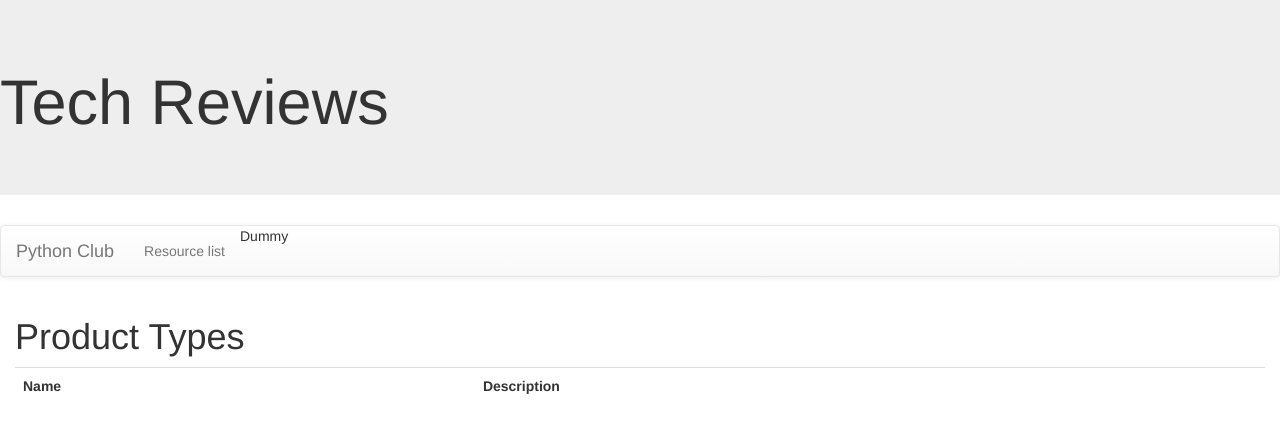
After one commit to hoohooprog/PythonClub, a Django app: page /Club/resource in a window 1280 px wide. The commit adds this page. Shown: the top 433 px of the page. Run offline with Django 4.2, Linux system fonts and the light colour scheme; data that the repository does not hold is empty; some libraries are stand-ins or nearby versions.

Commit message:
A5: added href to base index and list of resources to resource.html

```diff
--- a/Club/templates/base.html
+++ b/Club/templates/base.html
@@ -16,7 +16,7 @@
 <a class="navbar-brand" href="{% url 'index' %}">Python Club</a>
 </div>
 <ul class="nav navbar-nav">
-<li>Dummy</li>
+<li><a href="{% url 'resource' %}""> Resource list </a></li>
 <li>Dummy</li>
 </ul>
 </div>
@@ -27,4 +27,5 @@
 {% endblock content %}
 </div>
 </body>
+
 </html>
--- /dev/null
+++ b/Club/templates/resources.html
@@ -0,0 +1,21 @@
+{% extends 'base.html' %}
+{% block content %}
+<h1>Product Types</h1>
+<table class='table'>
+ <tr>
+     <th>Name</th>
+     <th>Description</th>
+ </tr>
+ {% for t in resource_list %}
+   <tr>
+       <td>{{ t.resource_name }}</td>
+       <td>{{ t.resource_type }}</td>
+   </tr>
+
+ {% endfor %}
+
+
+</table>
+
+
+{% endblock %}
--- a/Club/urls.py
+++ b/Club/urls.py
@@ -4,4 +4,5 @@ from . import views
 
 urlpatterns = [
     path('', views.index, name='index'),
+    path('resource',views.view_resource,name='resource')
 ]
--- a/Club/views.py
+++ b/Club/views.py
@@ -2,8 +2,12 @@
 # https://docs.djangoproject.com/en/4.0/topics/http/shortcuts/
 # https://docs.djangoproject.com/en/4.0/topics/http/views/
 
+# Add a view that returns all the resources (A5)
+
 from django.shortcuts import render
 from django.http import HttpResponse
+from Club.models import Resource
+
 
 # Create your views here.
 # A3 -> Create a view called "index." It doesn't need to do anything at this point
@@ -11,3 +15,9 @@ from django.http import HttpResponse
 def index(request):
 
     return render(request,'index.html')
+
+# A5 -> A view that returns all the resources
+def view_resource(request):
+    resource_list = Resource.objects.all()
+
+    return render(request, 'resources.html',{'resource_list':resource_list})
```
